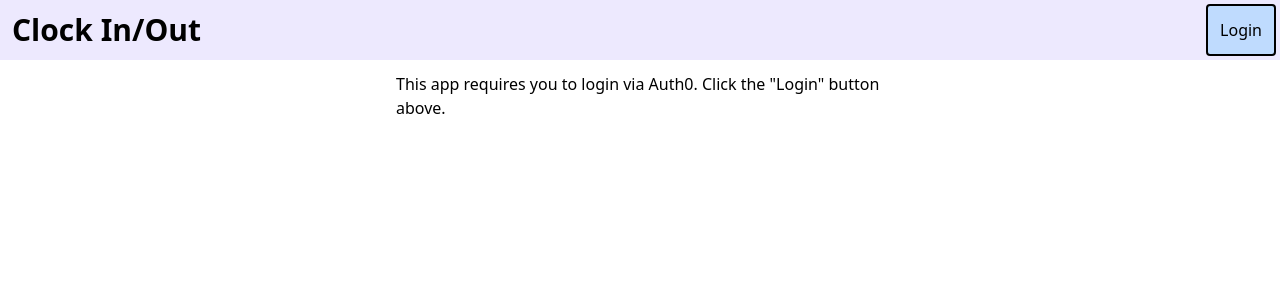
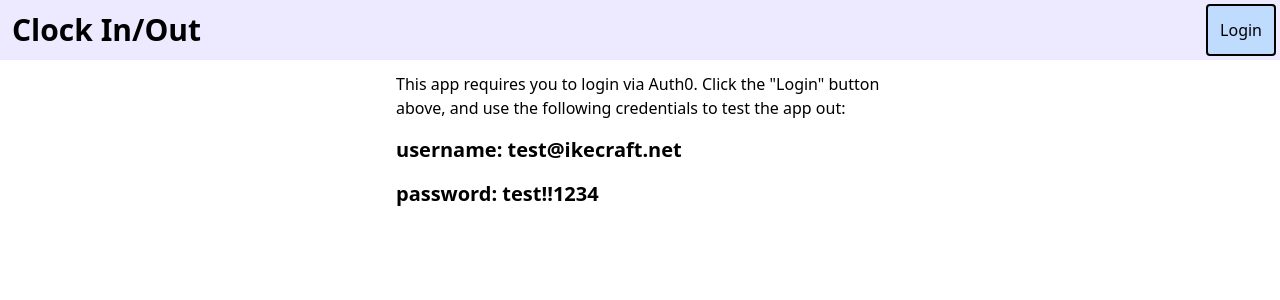
Before and after one commit to IkeAlmighty/clockinout, a Next.js app: page / in a window 1280 px wide. Shown: the top 300 px of the page. Built offline with nearby package versions, Linux system fonts and the light colour scheme; no server answers.

Commit message:
added instructions for test login

```diff
--- a/pages/index.js
+++ b/pages/index.js
@@ -409,7 +409,9 @@ export default function Home() {
         ) : (
           <div>
             This app requires you to login via Auth0. Click the "Login" button
-            above.
+            above, and use the following credentials to test the app out:
+            <h3>username: test@ikecraft.net</h3>
+            <h3>password: test!!1234</h3>
           </div>
         )}
       </div>
--- a/public/globals.css
+++ b/public/globals.css
@@ -11,3 +11,8 @@ input[type="button"] {
 h1 {
   @apply font-bold text-3xl;
 }
+
+h3 {
+  @apply font-bold text-xl;
+  margin: 1rem auto;
+}
```
